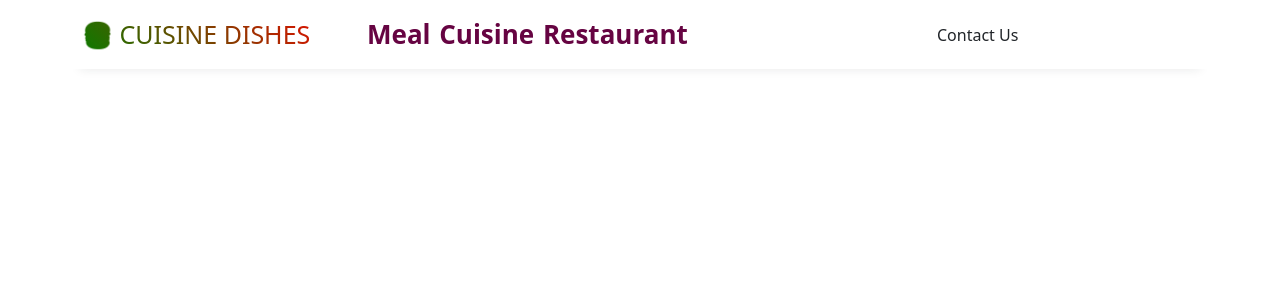
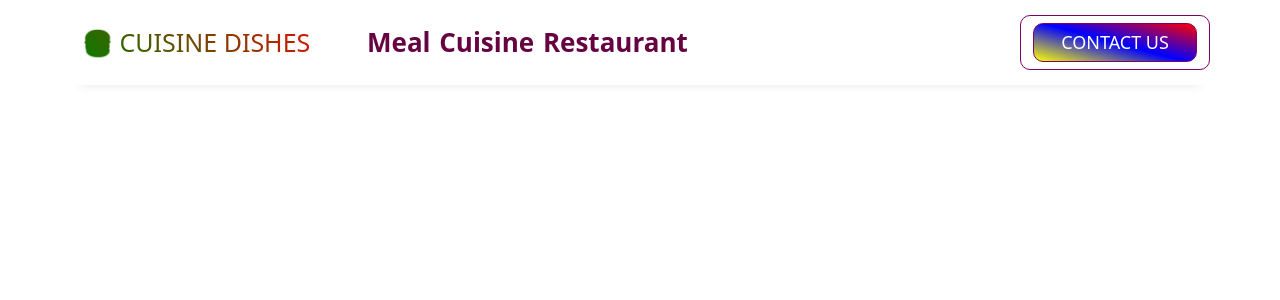
Before and after one commit to Douglas254/Phase2-Final-Project, a React (Create React App) app: page / in a window 1280 px wide. Shown: the top 300 px of the page. Built offline with nearby package versions, Linux system fonts and the light colour scheme.

Commit message:
add contact button

```diff
--- a/src/App.css
+++ b/src/App.css
@@ -40,3 +40,28 @@
     transform: translateY(-15px);
   }
 }
+
+.contactBtn {
+  font-size: 18px;
+  text-decoration: none;
+  border: 1px solid #800064;
+  padding: 7px;
+  border-radius: 10px;
+}
+
+.contact_btn_link {
+  text-align: center;
+  font-size: 18px;
+  text-decoration: none;
+  border: 1px solid #800064;
+  text-transform: uppercase;
+  padding: 5px !important;
+  border-radius: 10px;
+  color: white !important;
+  background: linear-gradient(15deg, yellow, blue, red);
+}
+
+.contact_btn_link:hover {
+  color: whitesmoke !important;
+  background: linear-gradient(15deg, red, blue, yellow);
+}
--- a/src/components/Header.js
+++ b/src/components/Header.js
@@ -8,9 +8,11 @@ const Header = () => {
         <div className="logo col-12 col-md-3" title="Cuisine Dishes">
           🍔 Cuisine Dishes
         </div>
-        <div className="midTitle col-12 col-md-6">Meal Cuisine Restaurant</div>
-        <div className="contactBtn col-12 col-md-3">
-          <Nav.Link href="/contact">Contact Us</Nav.Link>
+        <div className="midTitle col-12 col-md-7">Meal Cuisine Restaurant</div>
+        <div className="contactBtn col-12 col-md-2">
+          <Nav.Link className="contact_btn_link" href="#">
+            Contact Us
+          </Nav.Link>
         </div>
       </div>
     </>
```
